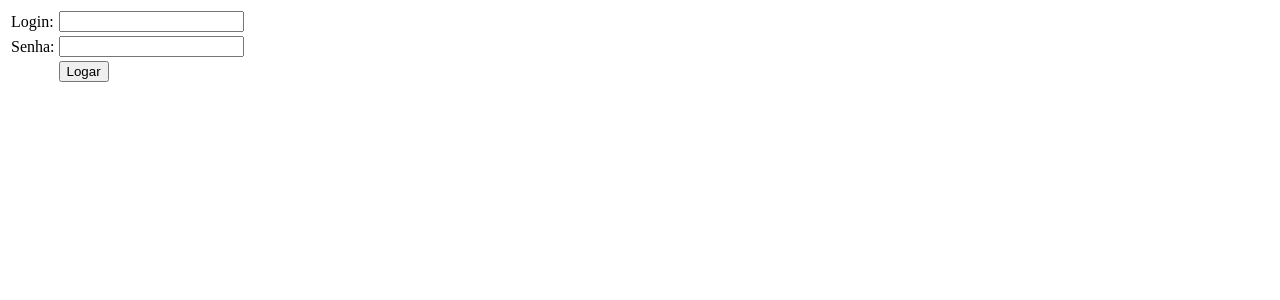
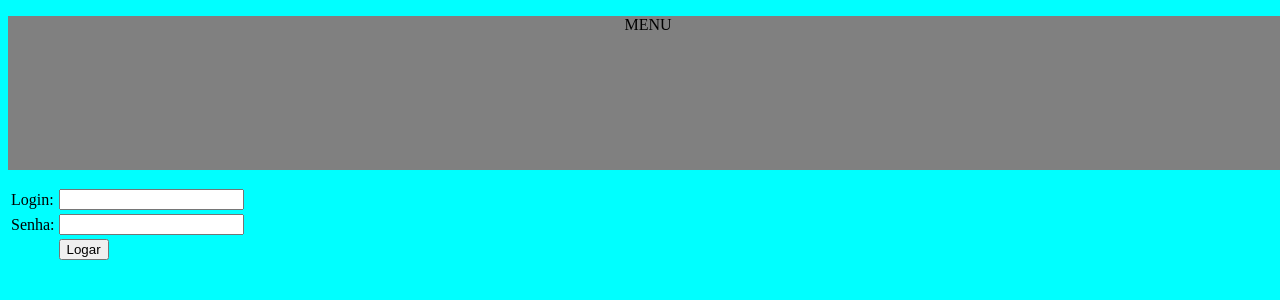
Before and after one commit to AndreSaxton/ProjCap, a PHP site: page /index.php in a window 1280 px wide. Shown: the top 300 px of the page. Run offline with PHP 8.4, Linux system fonts and the light colour scheme.

Commit message:
criado menu

```diff
--- a/estilo.css
+++ b/estilo.css
@@ -0,0 +1,19 @@
+/*@media(min-width: 1px){*/
+body{
+    width: 100%;
+    background-color: aqua;
+}
+div#menu{
+    text-align: center;
+    background-color: grey;
+}
+div#menu p.opcao1{
+    position: relative;
+    bottom: 200px;
+}
+div#menu p.opcao2{
+    bottom: 0px;
+}
+a{
+    text-decoration: none;
+}
--- a/index.php
+++ b/index.php
@@ -2,8 +2,7 @@
 <html>
 <head>
     <meta charset="utf-8" />
-    <style>
-    </style>
+    <link rel="stylesheet" text="text/css" href="estilo.css">
     <script>
         function validarLogin(){
         let login = document.getElementById("iLogin").value;
@@ -16,6 +15,13 @@
     </script>
 </head>
 <body>
+    <div id="menu">
+        <p>MENU</p>
+        <p class="opcao1"><a href="demolay.php">Demolay</a></p>
+        <p class="opcao1"><a href="mestreCons.php">MC</a></p>
+        <p class="opcao1"><a href="tesoureiro.php">Tes</a></p>
+        <p class="opcao1"><a href="PressComissao.php">Press</a></p>
+    </div>
 
     <?php
     session_start();
```
